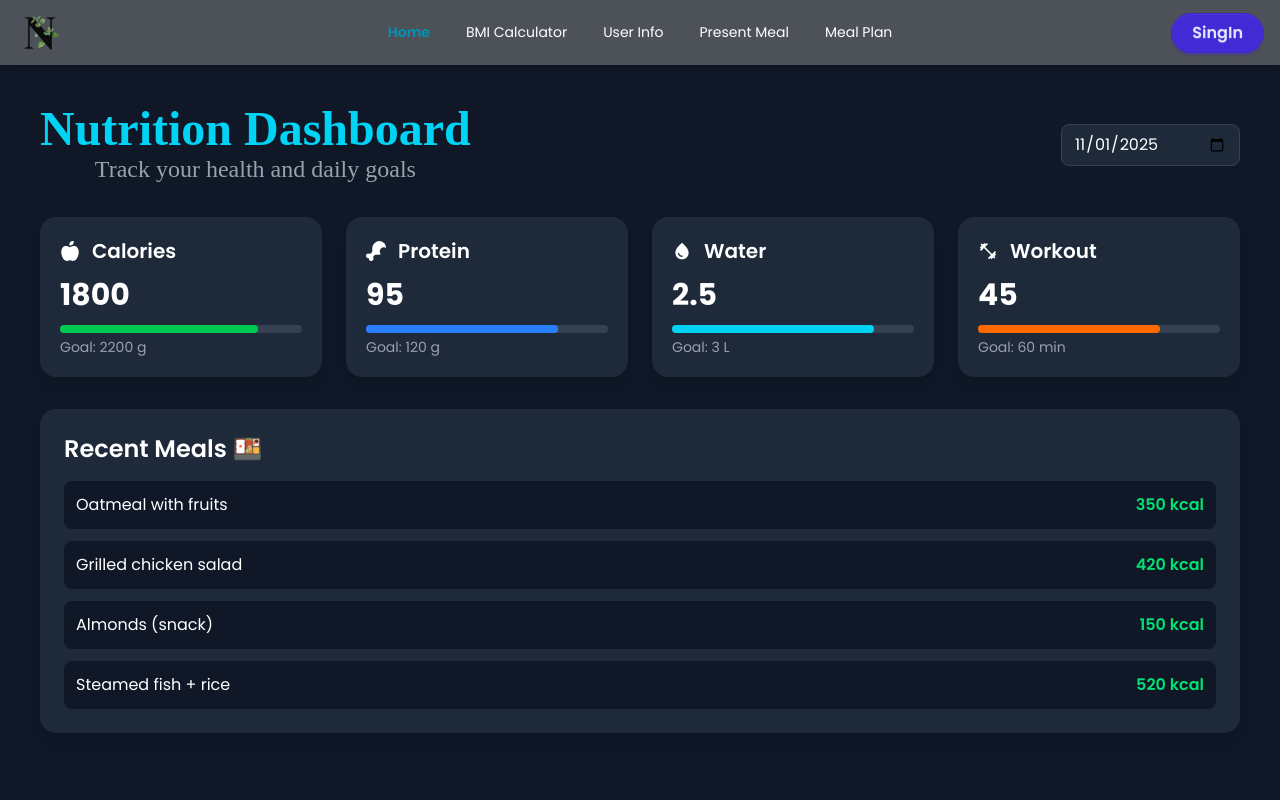
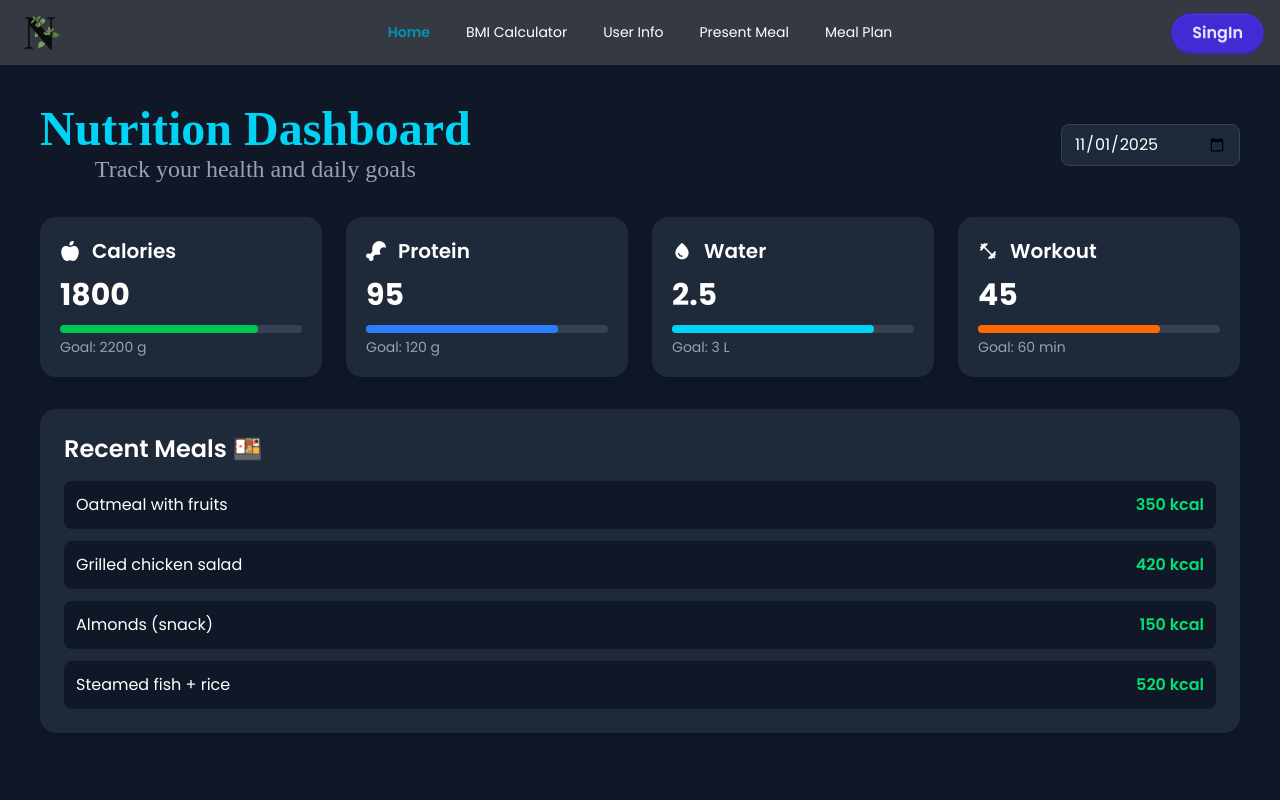
Before and after one commit to Amitkumersarkar/Nutrition-Tracker, a React (Vite) app: page / in a window 1280 px wide. Shown: the top 800 px of the page. Built offline with nearby package versions, Linux system fonts and the light colour scheme; a web font is replaced by a local one.

Commit message:
updated navbar

```diff
--- a/src/components/Header/Navbar.jsx
+++ b/src/components/Header/Navbar.jsx
@@ -59,7 +59,7 @@ const Navbar = () => {
 
     return (
         <>
-            <div className="sticky top-0 z-50 bg-gray-400/50 backdrop-blur-lg shadow-md">
+            <div className="sticky top-0 z-50 bg-gray-500/50 backdrop-blur-lg shadow-md">
                 <div className="navbar max-w-7xl mx-auto px-4 py-2">
                     <div className="navbar-start flex items-center">
                         <Link to="/" className="text-2xl font-bold text-white tracking-wide">
```
